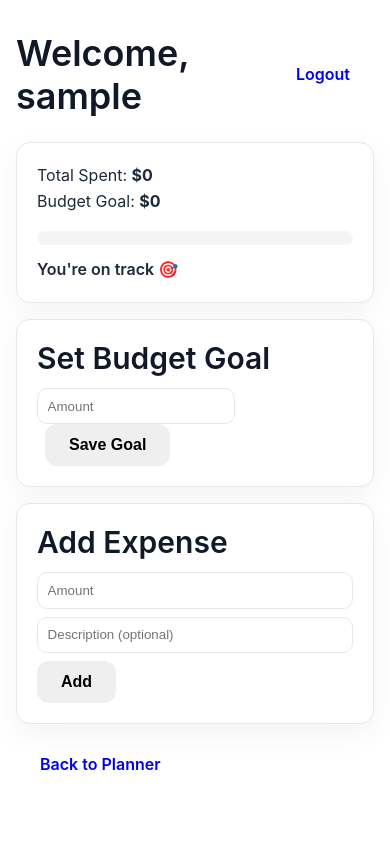
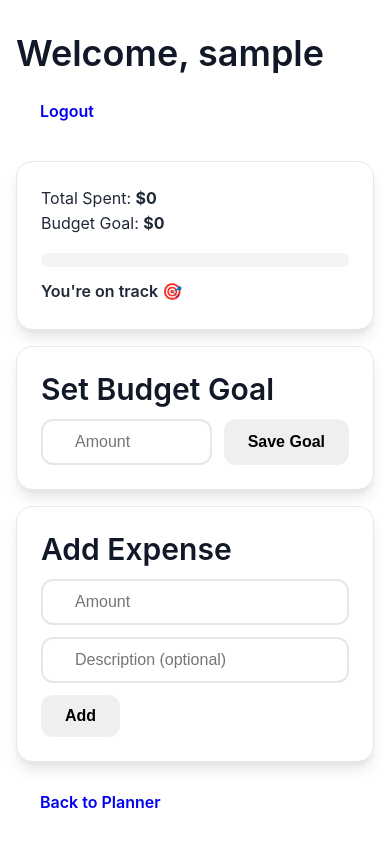
Before and after one commit to mrchidubem/budget_buddy, a Django app: page /budget/home/ in a window 390 px wide. Before the commit the page ends 770 px from the top, so only its background shows below. Run offline with Django 5.2, Linux system fonts and the light colour scheme; the visitor is signed in with stand-in values (Sample User, id 1); data that the repository does not hold is empty.

Commit message:
Home responsiveness: add card/topbar/form responsive classes; refactor home.html to use them

```diff
--- a/static/style.css
+++ b/static/style.css
@@ -1012,6 +1012,41 @@
     max-width: 300px;
 }
 
+/* Generic Card */
+.card {
+    background: var(--white);
+    padding: var(--spacing-6);
+    border-radius: var(--radius-xl);
+    border: 1px solid var(--gray-200);
+    box-shadow: var(--shadow-lg);
+}
+
+/* Home Page Layout */
+.topbar {
+    display: flex;
+    justify-content: space-between;
+    align-items: center;
+    gap: var(--spacing-3);
+    flex-wrap: wrap;
+    margin: var(--spacing-6) 0;
+}
+
+.card-form {
+    display: grid;
+    grid-template-columns: 1fr auto;
+    gap: var(--spacing-3);
+}
+
+.card-form .form-input {
+    width: 100%;
+}
+
+.card-actions {
+    display: flex;
+    gap: var(--spacing-3);
+    flex-wrap: wrap;
+}
+
 .notification-toast.show {
     transform: translateX(0);
 }
--- a/templates/home.html
+++ b/templates/home.html
@@ -8,8 +8,6 @@
   <link rel="stylesheet" href="{% static 'style.css' %}" />
   <style>
     .container{max-width:960px;margin:2rem auto;padding:0 1rem}
-    .topbar{display:flex;justify-content:space-between;align-items:center;margin:1.5rem 0}
-    .card{padding:1.25rem;border:1px solid #e5e7eb;border-radius:14px;background:#fff;box-shadow:0 10px 30px rgba(0,0,0,.05)}
     .progress-wrap{margin-top:1rem}
     .progress{position:relative;height:14px;background:#f3f4f6;border-radius:9999px;overflow:hidden}
     .progress>div{height:100%;background:linear-gradient(90deg,#10b981,#3b82f6);width:0;transition:width .6s ease}
@@ -34,19 +32,19 @@
 
     <div class="card" style="margin-top:1rem">
       <h3 style="margin:0 0 .75rem">Set Budget Goal</h3>
-      <form method="post" action="/budget/set-goal/">
+      <form method="post" action="/budget/set-goal/" class="card-form">
         {% csrf_token %}
-        <input type="number" name="goal_amount" step="0.01" min="0" placeholder="Amount" style="padding:.6rem;border:1px solid #e5e7eb;border-radius:10px" />
-        <button class="btn" type="submit" style="margin-left:.5rem">Save Goal</button>
+        <input class="form-input" type="number" name="goal_amount" step="0.01" min="0" placeholder="Amount" />
+        <button class="btn" type="submit">Save Goal</button>
       </form>
     </div>
 
     <div class="card" style="margin-top:1rem">
       <h3 style="margin:0 0 .75rem">Add Expense</h3>
-      <form method="post" action="/budget/add-expense/" style="display:flex;gap:.5rem;flex-wrap:wrap">
+      <form method="post" action="/budget/add-expense/" class="card-actions">
         {% csrf_token %}
-        <input type="number" name="amount" step="0.01" min="0.01" placeholder="Amount" style="padding:.6rem;border:1px solid #e5e7eb;border-radius:10px;flex:1 1 140px" />
-        <input type="text" name="description" placeholder="Description (optional)" style="padding:.6rem;border:1px solid #e5e7eb;border-radius:10px;flex:2 1 260px" />
+        <input class="form-input" type="number" name="amount" step="0.01" min="0.01" placeholder="Amount" />
+        <input class="form-input" type="text" name="description" placeholder="Description (optional)" />
         <button class="btn" type="submit">Add</button>
       </form>
     </div>
```
